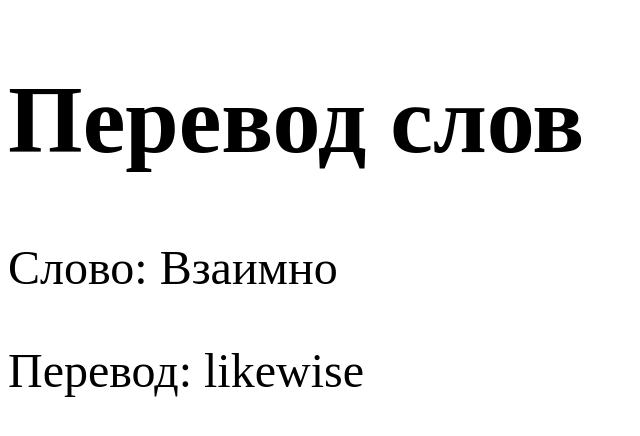
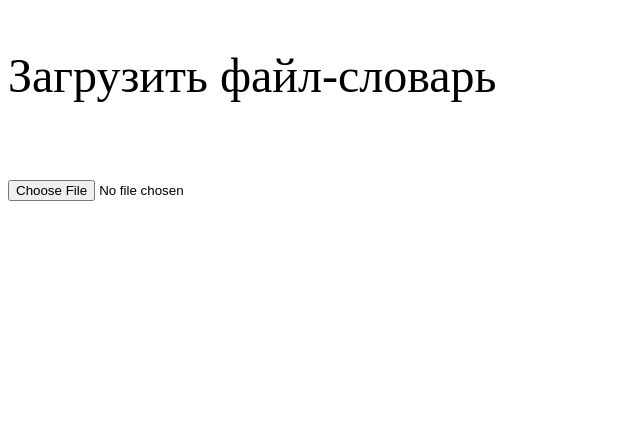
Before and after one commit to meteysh/english, a plain HTML site: page index.html in a window 1280 px wide. Shown: the whole page, without its empty margins (0-640 px from the left). Drawn offline with Linux system fonts and the light colour scheme.

Commit message:
added ability to upload dictionary file N2

```diff
--- a/index.html
+++ b/index.html
@@ -2,76 +2,19 @@
 <html>
 <head>
     <meta charset="UTF-8">
-  <title>Перевод слов</title>
+    <title>robot-trainer</title>
     <style>
         body {
             font-size: 3em; /* Увеличение размера шрифта в три раза */
         }
     </style>
-  <script>
-    function getRandomIndex(array) {
-      return Math.floor(Math.random() * array.length);
-    }
-
-    function translateWords() {
-      var words = [
-        ["Взаимно", "likewise"],
-        ["Я не слыхал об этом раньше", "I haven’t heard it before"],
-        ["Разговаривать/общаться", "Talk with/ talk to"],
-        ["нематериальный, неосязаемый", "Intangible"],
-        ["Я не люблю выпивать каждый день", "I don’t like to drink liquor every day"],
-        ["Испортить", "RUIN"],
-        ["Носить", "Carry"],
-        ["выбросить", "Throw away"],
-        ["иметь жажду / хотеть попить воды", "Thirsty"],
-        ["нагревать", "Heat up"],
-        ["Мы были сделаны друг для друга", "We were made for each other"],
-        ["осведомленность", "Awareness"],
-        ["дешевый или жлоб", "Cheap"],
-        ["Я не куплюсь на это!", "I’m not buying it = I don’t believe it"],
-        ["слишком хорошо звучит чтобы быть правдой", "(Something) is/seems/sounds too good to be true"],
-        ["Неловко", "Awkward"],
-        ["Я окружён", "I am surrounded by"],
-        ["причудливый / необычный", "Quirky"],
-        ["ёбнутый на всю голову", "Wacko"],
-        ["Игра слов не задумана/без намерения", "No pun intended"]
-      ];
-
-      var wordElement = document.getElementById("word");
-      var translationElement = document.getElementById("translation");
-      var index = 0;
-      var isRussianToEnglish = true;
-
-      function showNextWord() {
-        var currentWord = words[index][isRussianToEnglish ? 0 : 1];
-        var currentTranslation = words[index][isRussianToEnglish ? 1 : 0];
-
-        wordElement.textContent = currentWord;
-        translationElement.textContent = ""; // Очистка перевода
-
-        setTimeout(function() {
-          translationElement.textContent = currentTranslation;
-
-          setTimeout(function() {
-            index++;
-            if (index >= words.length) {
-              index = 0;
-              isRussianToEnglish = !isRussianToEnglish;
-            }
-
-            showNextWord(); // Показать следующее слово и перевод
-          }, 5000);
-        }, 3000);
-      }
-
-      showNextWord(); // Показать первое слово сразу же
-    }
-  </script>
 </head>
 <body onload="translateWords()">
-  <h1>Перевод слов</h1>
-
-  <p>Слово: <span id="word"></span></p>
-  <p>Перевод: <span id="translation"></span></p>
+    <p><span id="word"></span></p>
+    <p><span id="translation"></span></p>
+    <p><span id="error"></span></p>
+    <input type="file" id="fileUpload" accept=".txt">
+    <script src="uploadFile.js"></script>
+    <script src="trainer.js"></script>
 </body>
 </html>
```
Lines whose indentation alone changed are shown as unchanged.
